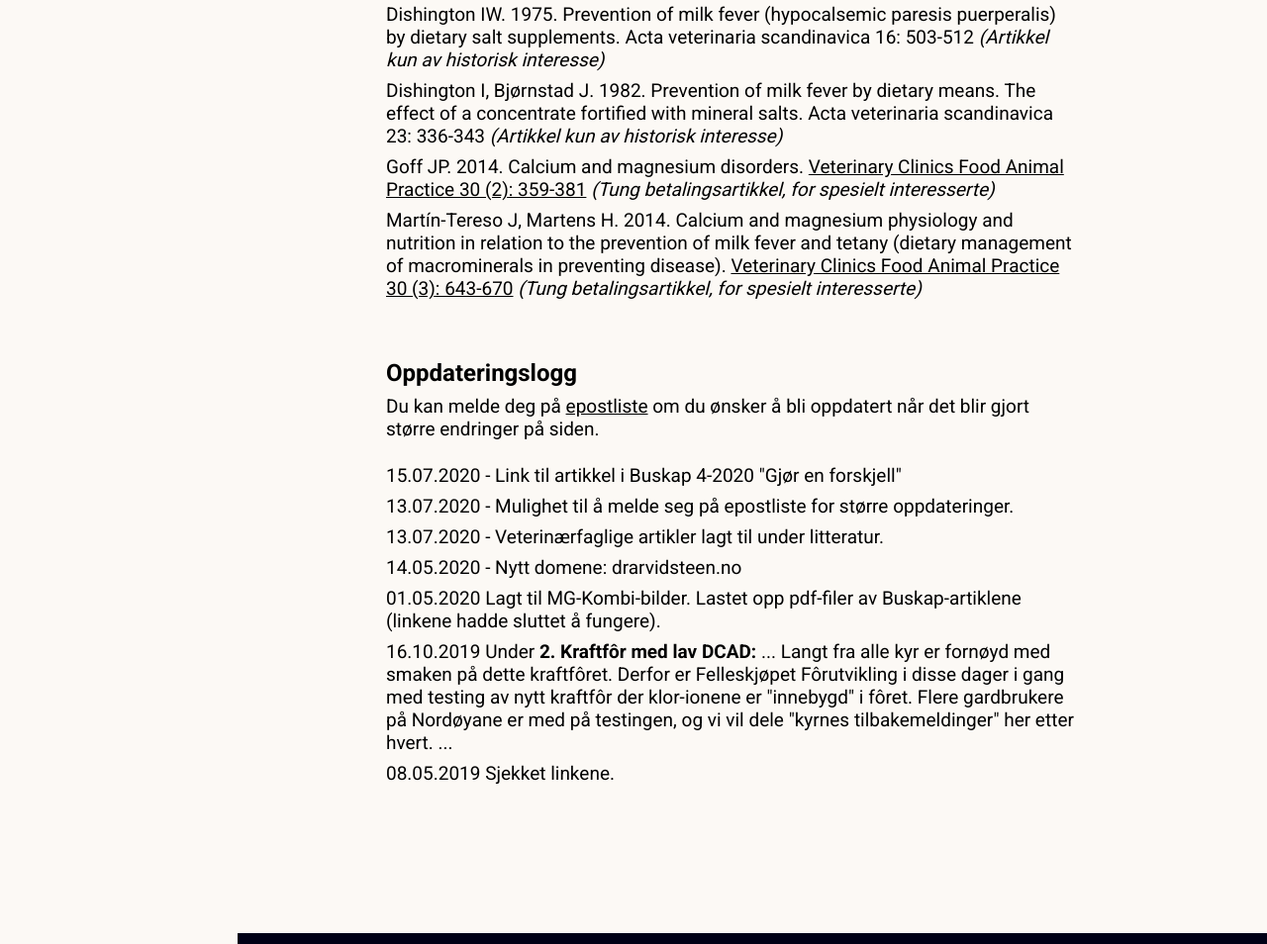
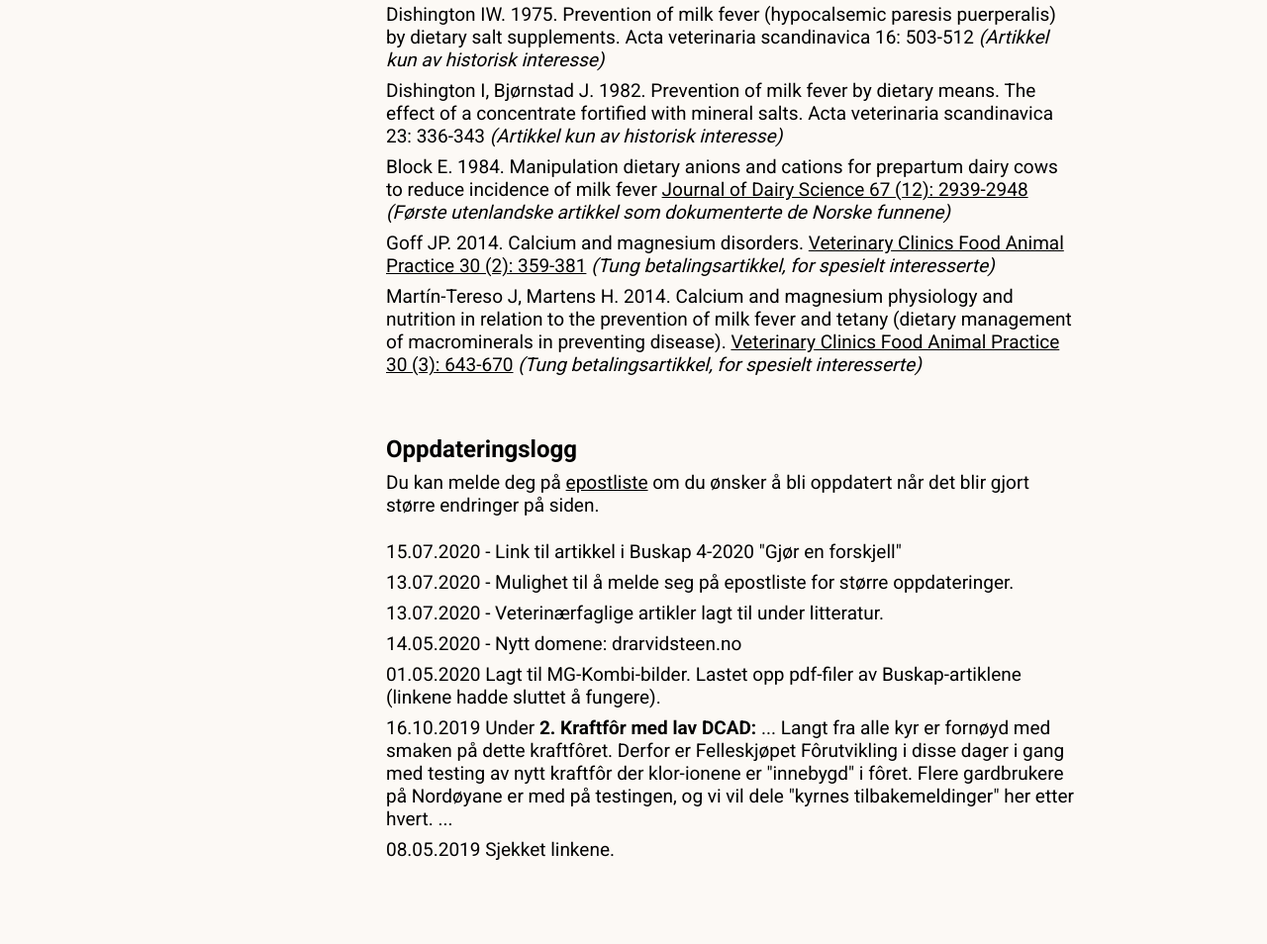
Before and after one commit to drarvidsteen/drarvidsteen, a plain HTML site: page mjolkefeber.html in a window 1280 px wide. Shown: the part 5446-6400 px from the top of the page at 99% size. Drawn offline with nearby package versions, Linux system fonts and the light colour scheme.

Commit message:
Update mjolkefeber.html

```diff
--- a/mjolkefeber.html
+++ b/mjolkefeber.html
@@ -139,10 +139,12 @@
             </p>
             <div><img src="/img/tampongmetoden.jpg" alt="Her skulle det vært et bilde." class="border"></div>
             <h2>Litteratur</h2>
-            <p>Ender F, Dishington IW, Helgebostad A. 1971. Calcium balance studies in dairy cows under experimental induction and prevention of hypocalcaemic paresis puerperalis. The solution of the aetiology and the prevention of milk fever by dietary means.<a
+            <p>Ender F, Dishington IW, Helgebostad A. 1971. Calcium balance studies in dairy cows under experimental induction and prevention of hypocalcaemic paresis puerperalis. The solution of the aetiology and the prevention of milk fever by dietary means. <a
                 href="https://onlinelibrary.wiley.com/doi/10.1111/j.1439-0396.1971.tb01573.x" target="_blank">Zeitschrift für Tierphysiologie, Tiernährung und Futtermittelkunde 28: 233-256</a> <i>(Betalingsartikkel av historisk interesse for å dokumentere at forskere i Norge var først i verden med å løse mjølkefebergåten!)</i></p>
             <p>Dishington IW. 1975. Prevention of milk fever (hypocalsemic paresis puerperalis) by dietary salt supplements. Acta veterinaria scandinavica 16: 503-512 <i>(Artikkel kun av historisk interesse)</i></p>
             <p>Dishington I, Bjørnstad J. 1982. Prevention of milk fever by dietary means. The effect of a concentrate fortified with mineral salts. Acta veterinaria scandinavica 23: 336-343 <i>(Artikkel kun av historisk interesse)</i></p>
+            <p>Block E. 1984. Manipulation dietary anions and cations for prepartum dairy cows to reduce incidence of milk fever <a
+                href="https://www.journalofdairyscience.org/article/S0022-0302(84)81657-4/pdf" target="_blank">Journal of Dairy Science 67 (12): 2939-2948</a> <i>(Første utenlandske artikkel som dokumenterte de Norske funnene)</i></p>
             <p>Goff JP. 2014. Calcium and magnesium disorders. <a
                 href="https://doi.org/10.1016/j.cvfa.2014.04.003" target="_blank">Veterinary Clinics Food Animal
                 Practice 30 (2): 359-381</a> <i>(Tung betalingsartikkel, for spesielt interesserte)</i></p>
```
